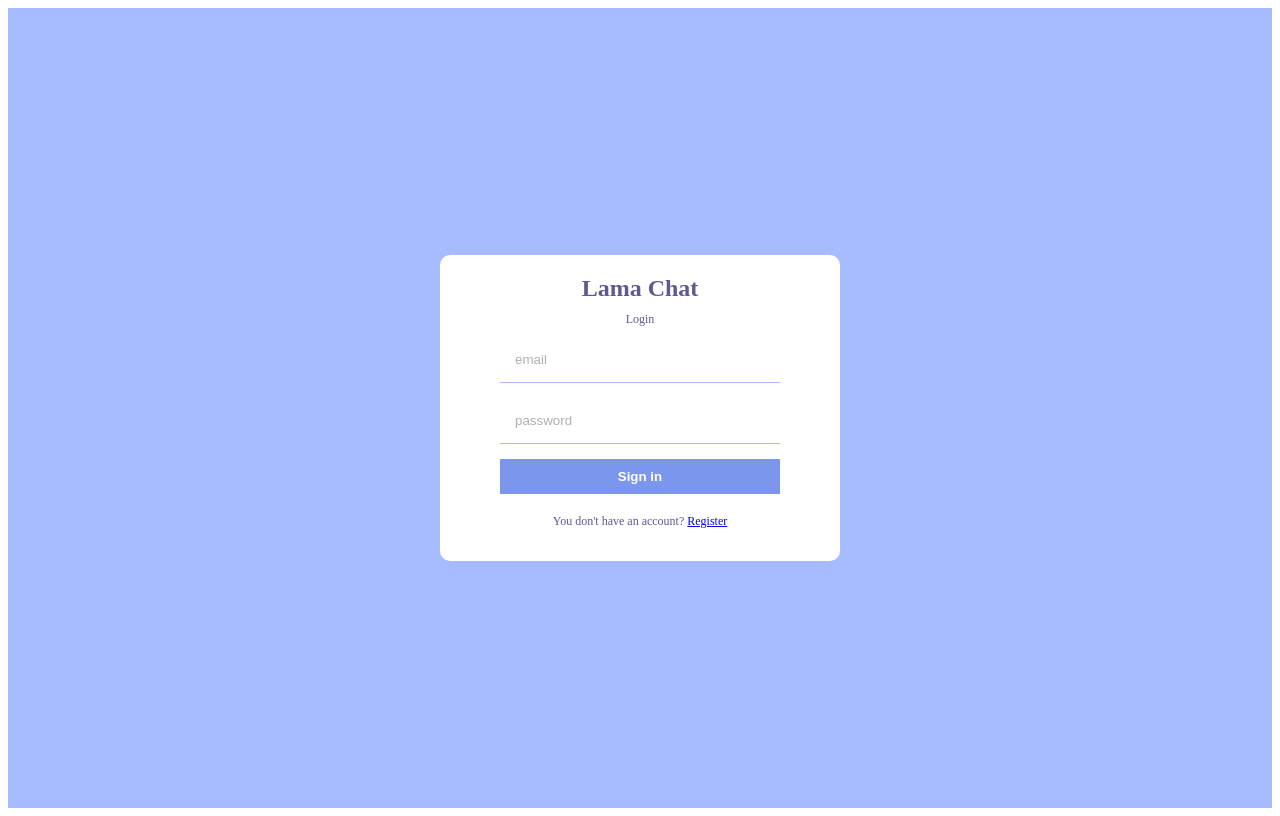
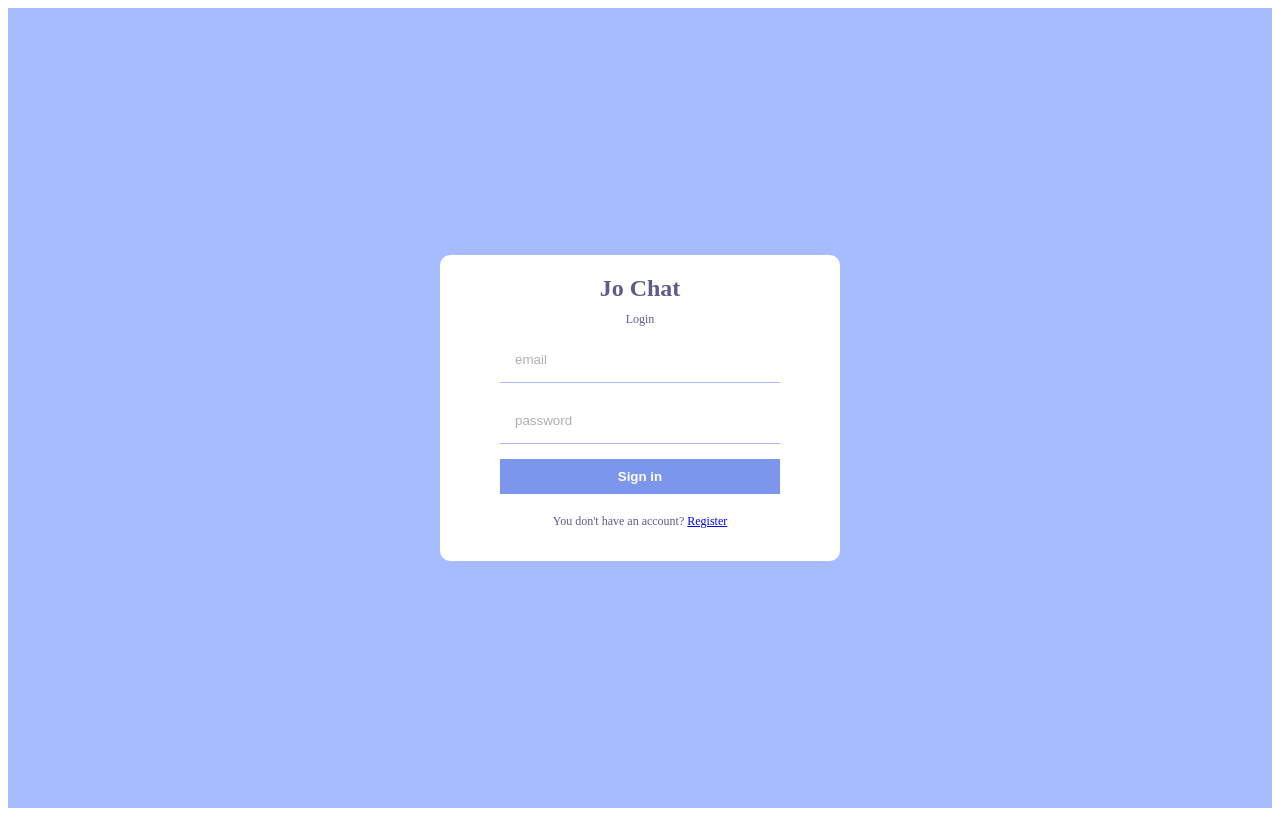
Before and after one commit to ottojoash/jochat, a React (Create React App) app: page /login in a window 1280 px wide. Built offline with nearby package versions, Linux system fonts and the light colour scheme; no server answers.

Commit message:
error fix

```diff
--- a/src/components/Navbar.js
+++ b/src/components/Navbar.js
@@ -8,7 +8,7 @@
 
   return (
     <div className='navbar'>
-      <span className="logo">Lama Chat</span>
+      <span className="logo">Jo Chat</span>
       <div className="user">
         <img src={currentUser.photoURL} alt="" />
         <span>{currentUser.displayName}</span>
--- a/src/pages/Login.js
+++ b/src/pages/Login.js
@@ -22,7 +22,7 @@
   return (
     <div className="formContainer">
       <div className="formWrapper">
-        <span className="logo">Lama Chat</span>
+        <span className="logo">Jo Chat</span>
         <span className="title">Login</span>
         <form onSubmit={handleSubmit}>
           <input type="email" placeholder="email" />
--- a/src/pages/Register.js
+++ b/src/pages/Register.js
@@ -62,7 +62,7 @@
   return (
     <div className="formContainer">
       <div className="formWrapper">
-        <span className="logo">Lama Chat</span>
+        <span className="logo">Jo Chat</span>
         <span className="title">Register</span>
         <form onSubmit={handleSubmit}>
           <input required type="text" placeholder="display name" />
```
